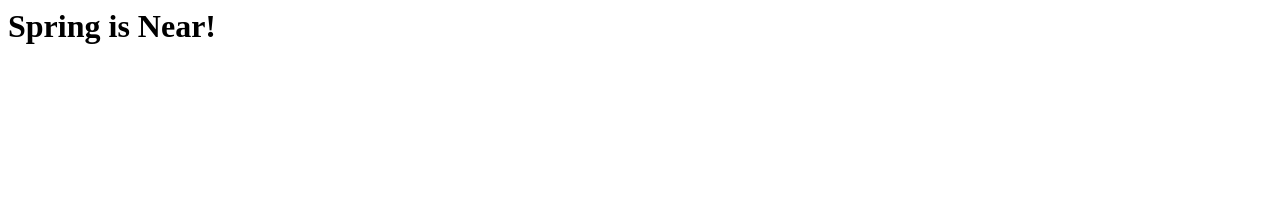
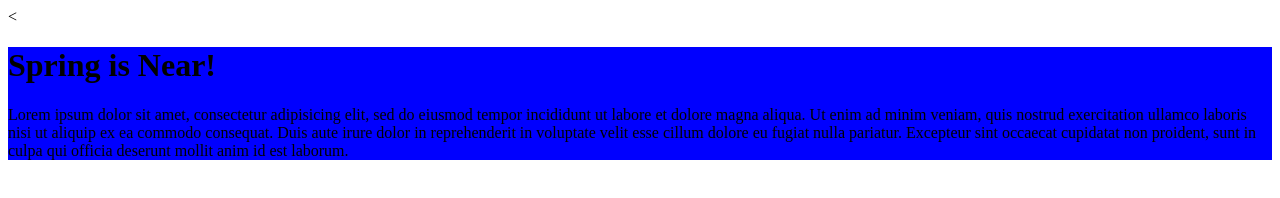
Before and after one commit to kirkstone/Spring, a plain HTML site: page index.html in a window 1280 px wide. Drawn offline with Linux system fonts and the light colour scheme.

Commit message:
added a paragraph and a stylesheet

```diff
--- a/index.html
+++ b/index.html
@@ -1 +1,5 @@
-<h1>Spring is Near! </h1>
+<link rel="stylesheet" href="stylesheet.css">
+<<main>
+  <h1>Spring is Near! </h1>
+  <p>Lorem ipsum dolor sit amet, consectetur adipisicing elit, sed do eiusmod tempor incididunt ut labore et dolore magna aliqua. Ut enim ad minim veniam, quis nostrud exercitation ullamco laboris nisi ut aliquip ex ea commodo consequat. Duis aute irure dolor in reprehenderit in voluptate velit esse cillum dolore eu fugiat nulla pariatur. Excepteur sint occaecat cupidatat non proident, sunt in culpa qui officia deserunt mollit anim id est laborum.</p>
+</main>
--- a/stylesheet.css
+++ b/stylesheet.css
@@ -0,0 +1,3 @@
+main{
+  background-color: blue;
+}
```
